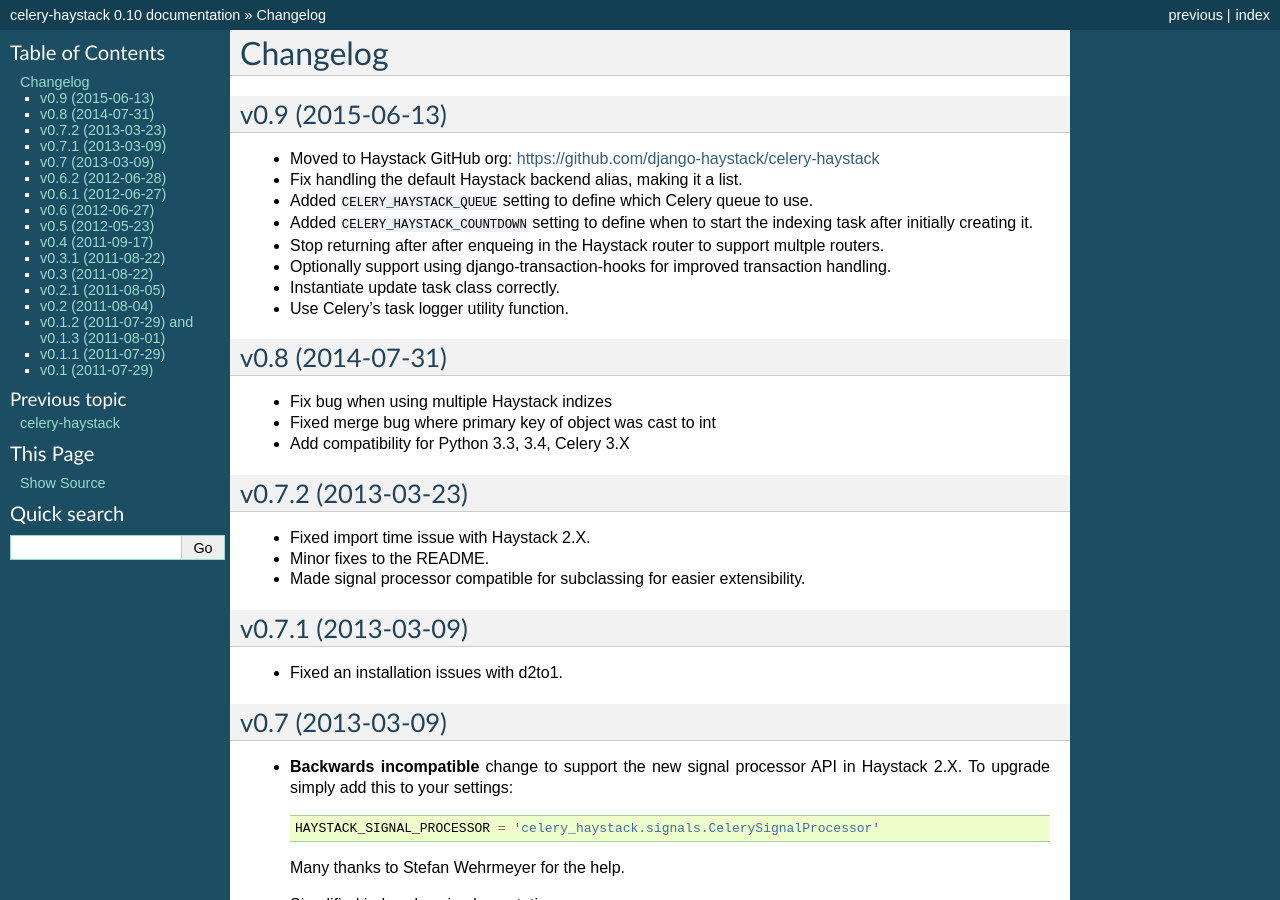
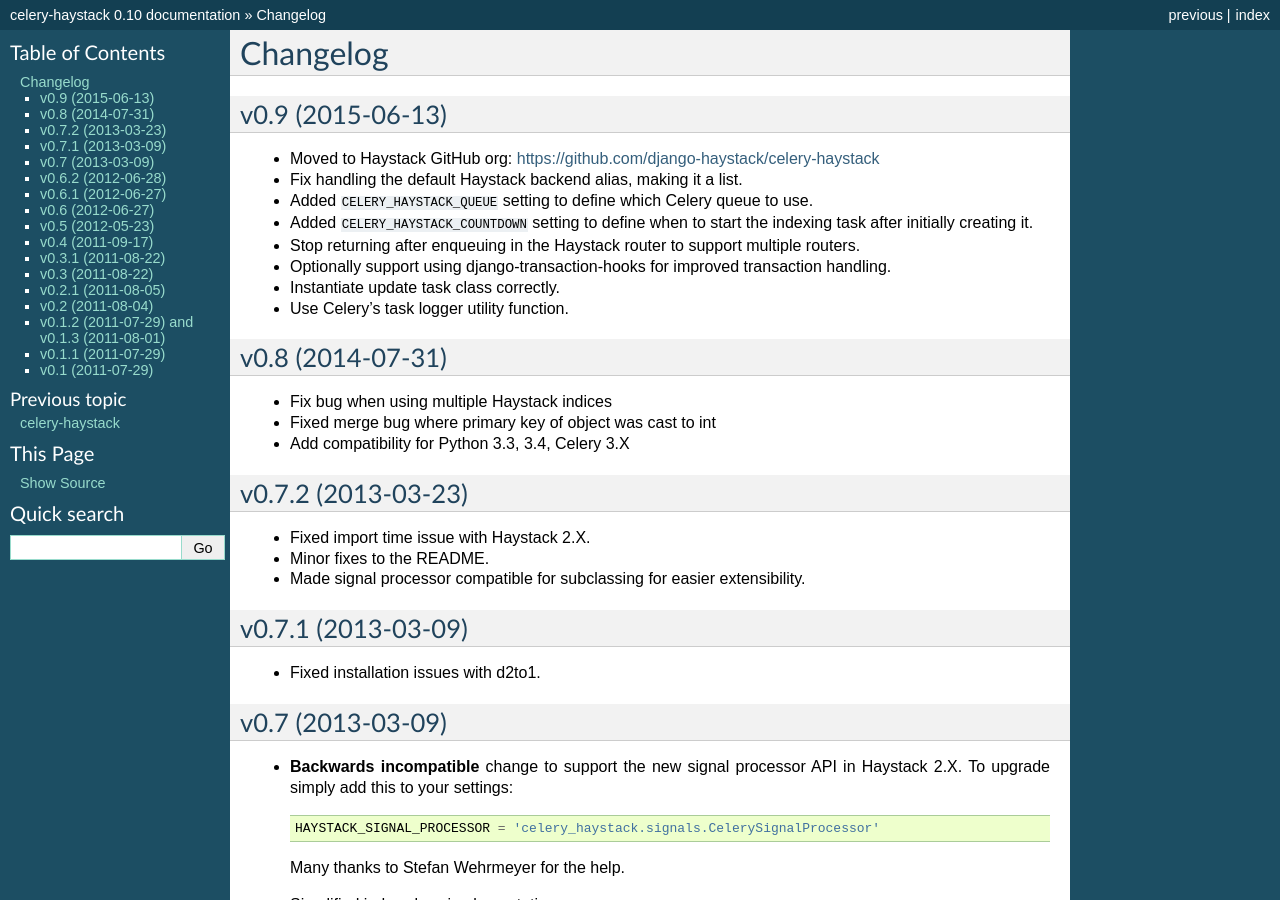
Before and after one commit to django-haystack/celery-haystack, a Sphinx documentation site: the page built from docs/changelog.rst, in a window 1280 px wide and 900 px high. Built offline with Sphinx 7.4.7, drawn with Linux system fonts in a browser that asks for light colours; some of the changed text lies outside the part shown.

Commit message:
changelog.rst: Fix typos discovered by codespell

```diff
--- a/docs/changelog.rst
+++ b/docs/changelog.rst
@@ -13,8 +13,8 @@ v0.9 (2015-06-13)
 * Added ``CELERY_HAYSTACK_COUNTDOWN`` setting to define when to start the
   indexing task after initially creating it.
 
-* Stop returning after after enqueing in the Haystack router to support
-  multple routers.
+* Stop returning after enqueuing in the Haystack router to support
+  multiple routers.
 
 * Optionally support using django-transaction-hooks for improved transaction
   handling.
@@ -26,7 +26,7 @@ v0.9 (2015-06-13)
 v0.8 (2014-07-31)
 -----------------
 
-* Fix bug when using multiple Haystack indizes
+* Fix bug when using multiple Haystack indices
 
 * Fixed merge bug where primary key of object was cast to int
 
@@ -44,7 +44,7 @@ v0.7.2 (2013-03-23)
 v0.7.1 (2013-03-09)
 -------------------
 
-* Fixed an installation issues with d2to1.
+* Fixed installation issues with d2to1.
 
 v0.7 (2013-03-09)
 -----------------
```
Also changed, not shown: other parts of docs/changelog.rst (+2 -2 lines).
